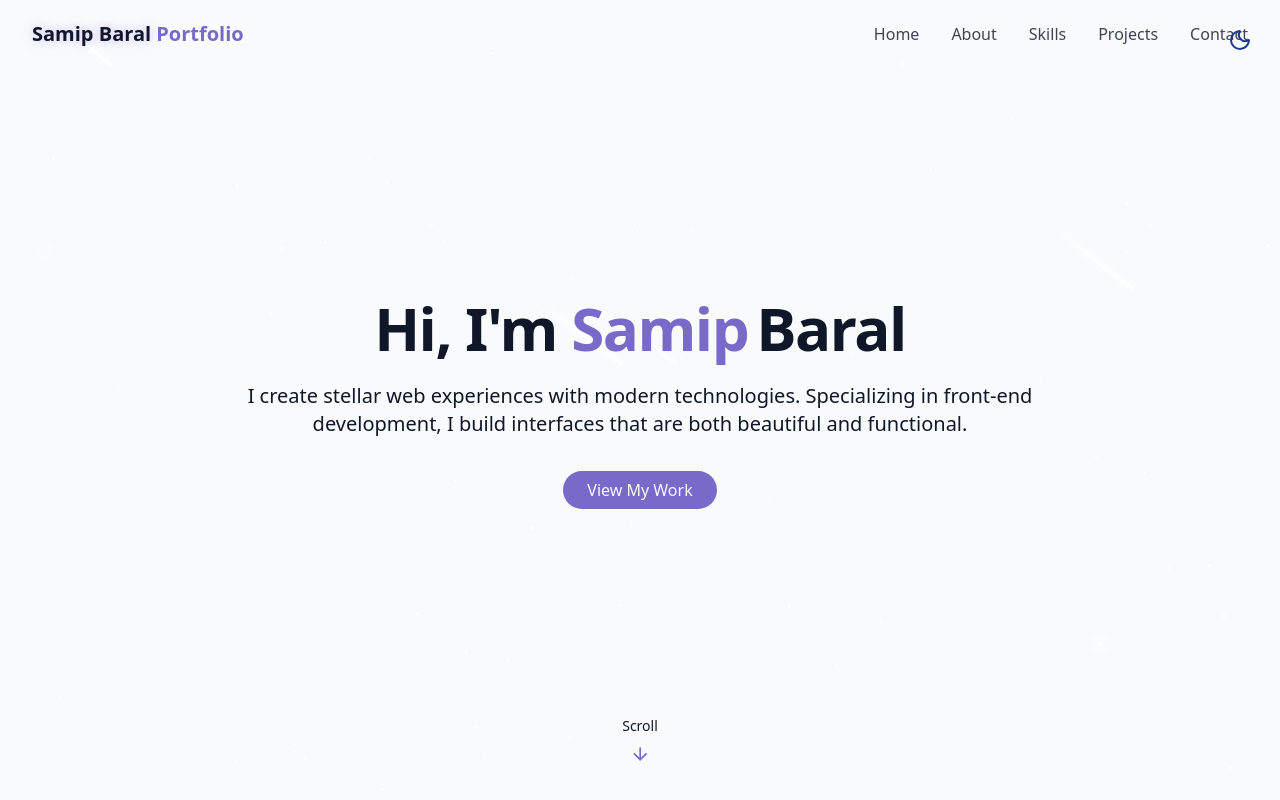
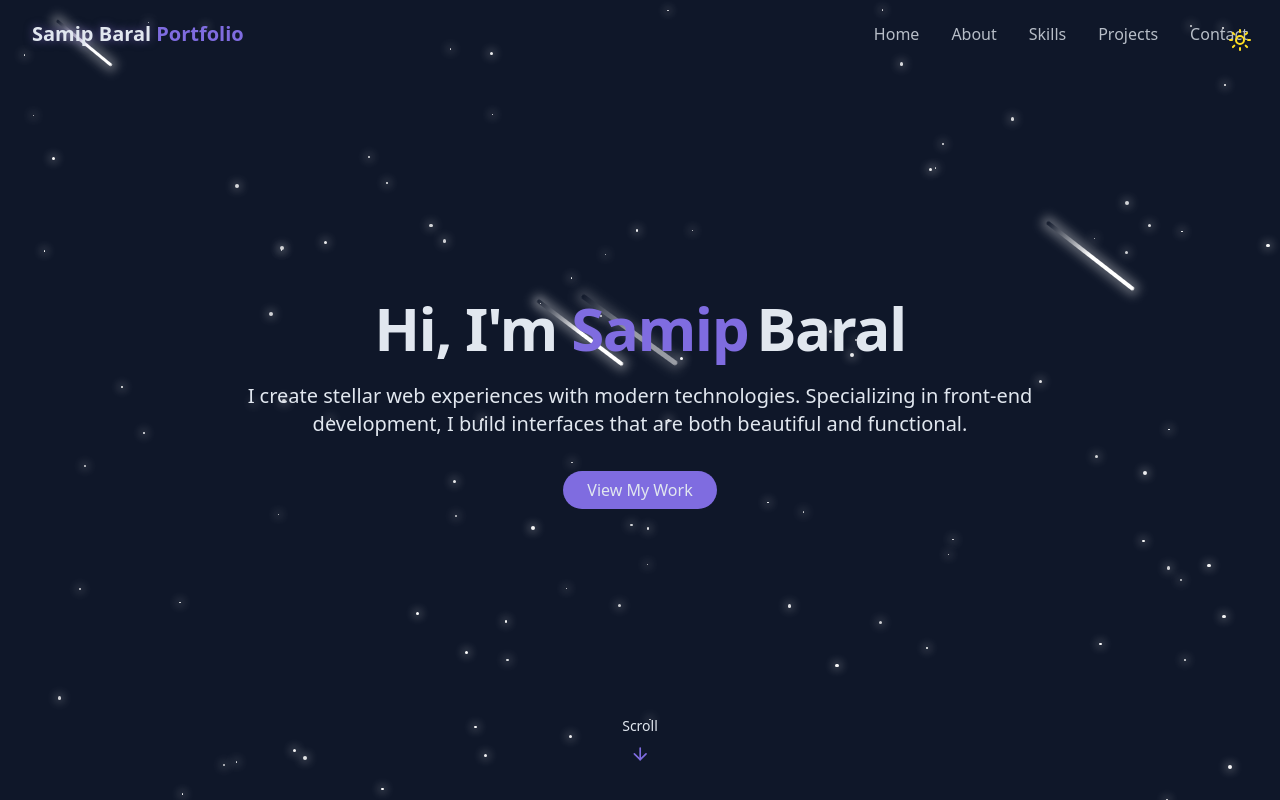
Before and after one commit to SaamipBaral07/samip_portfolio, a React (Vite) app: page / in a window 1280 px wide. Shown: the top 800 px of the page. Built offline with nearby package versions, Linux system fonts and the light colour scheme.

Commit message:
Default to dark theme and follow system preference

```diff
--- a/src/components/ThemeToggle.jsx
+++ b/src/components/ThemeToggle.jsx
@@ -4,15 +4,19 @@ import { cn } from "../lib/utils";
 export const ThemeToggle = () => {
   const [isDarkMode, setIsDarkMode] = useState(false);
   useEffect(() => {
-    const theme = localStorage.getItem("theme");
-    if (theme === "dark") {
-      document.documentElement.classList.add("dark");
-      setIsDarkMode(true);
-    } else {
-      document.documentElement.classList.remove("dark");
-      setIsDarkMode(false);
-    }
-  }, []);
+  const theme = localStorage.getItem("theme");
+
+  if (theme === "light") {
+    document.documentElement.classList.remove("dark");
+    setIsDarkMode(false);
+  } else {
+    // Default to dark mode
+    document.documentElement.classList.add("dark");
+    setIsDarkMode(true);
+    localStorage.setItem("theme", "dark");
+  }
+}, []);
+
   const toggleTheme=()=>{
     if(isDarkMode){
       document.documentElement.classList.remove("dark");
```
